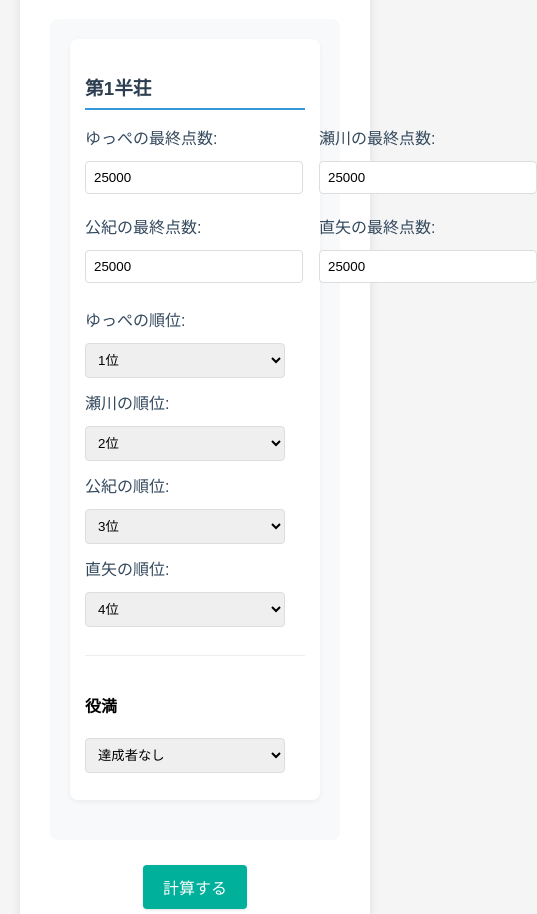
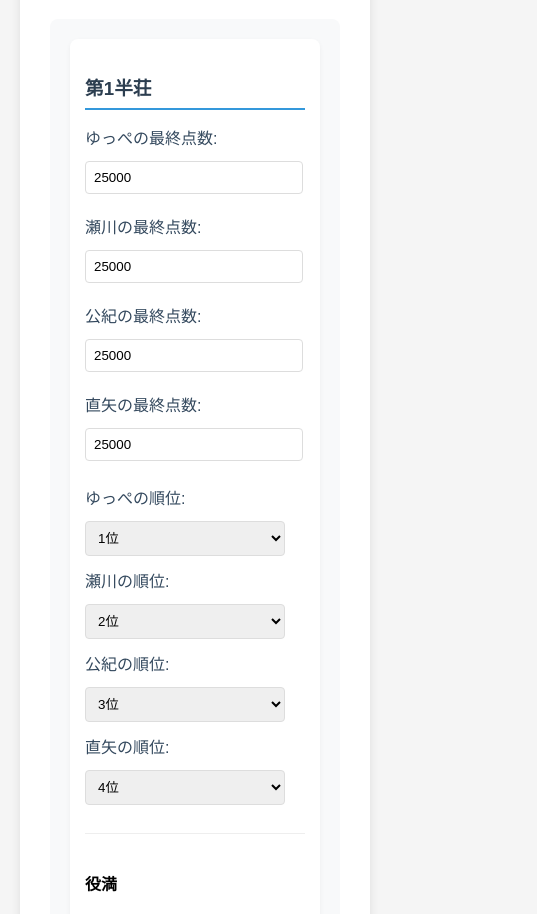
Before and after one commit to TakedaMK/TakedaMK.MahjongPaymentCalculator, a React (Create React App) app: page / in a window 390 px wide. Shown: the part 1066-1980 px from the top of the page, 537 px wide, since content can reach past the window. Built offline with nearby package versions, Linux system fonts and the light colour scheme.

Commit message:
計算時、各半荘のポイントが見れるように変更

```diff
--- a/src/components/Calculator.tsx
+++ b/src/components/Calculator.tsx
@@ -55,6 +55,21 @@ const Calculator: React.FC = () => {
 
   // 実力反映率 γ（0〜1）。例: 0.3 = 総額の30%を成績で動かす
   const [gamma, setGamma] = useState<number>(0.3);
+
+  // レスポンシブ対応：画面幅に応じてグリッド列数を変更
+  const [isNarrowScreen, setIsNarrowScreen] = useState<boolean>(false);
+
+  // 画面幅の監視
+  useEffect(() => {
+    const checkScreenWidth = () => {
+      setIsNarrowScreen(window.innerWidth < 600); // 600px未満で縦並び
+    };
+
+    checkScreenWidth(); // 初期チェック
+    window.addEventListener('resize', checkScreenWidth);
+
+    return () => window.removeEventListener('resize', checkScreenWidth);
+  }, []);
 
   // 計算結果を保存用に持っておく
   const [tempResults, setTempResults] = useState<{
@@ -267,6 +282,21 @@ const Calculator: React.FC = () => {
     // 最後に一回だけ会計
     const finalAmounts = settleOnceAtEnd(final, totalAmount, gamma);
 
+    // 保存用に構造化
+    const gamesWithDetails = gameResults.map((g, idx) => ({
+      gameNumber: idx + 1,
+      ranks: g.ranks,
+      scores: g.scores,
+      isFlying: g.isFlying,
+      points: perGame[idx], // この半荘での4人のポイント
+      yakuman: g.yakuman.playerIndex !== null && g.yakuman.yakumanName
+        ? {
+            playerName: players[g.yakuman.playerIndex].name,
+            yakumanName: g.yakuman.yakumanName,
+          }
+        : null,
+    }));
+
     // 表示用：成績順に表示するか、プレイヤー配列順で表示するかはお好みで
     // ここではプレイヤー配列順
     let results = `${gameCount}半荘の合計結果（γ率: ${(gamma * 100).toFixed(0)}%）\n\n`;
@@ -287,6 +317,22 @@ const Calculator: React.FC = () => {
     });
     results += '\n';
 
+    // 各半荘の詳細を表示
+    results += '【各半荘の結果】\n';
+    gamesWithDetails.forEach((game, gameIdx) => {
+      results += `第${game.gameNumber}半荘:\n`;
+      players.forEach((p, i) => {
+        const score = parseInt(game.scores[i], 10);
+        const rank = game.ranks[i];
+        const point = game.points[i];
+        results += `  ${p.name}: ${score.toLocaleString()}点 (${rank}位) → ${point >= 0 ? '+' : ''}${point.toFixed(1)}pt\n`;
+      });
+      if (game.yakuman) {
+        results += `  ※役満: ${game.yakuman.playerName} (${game.yakuman.yakumanName})\n`;
+      }
+      results += '\n';
+    });
+
     // 補足情報を表示
     results += '--- 補足情報 ---\n';
     players.forEach((p, i) => {
@@ -301,21 +347,6 @@ const Calculator: React.FC = () => {
     if (totalPaid !== totalAmount) {
       results += `\n※丸め調整のため合計 ${totalPaid.toLocaleString()} 円（卓代 ${totalAmount.toLocaleString()} 円と ±${totalPaid - totalAmount} 円の誤差）\n`;
     }
-
-    // 保存用に構造化
-    const gamesWithDetails = gameResults.map((g, idx) => ({
-      gameNumber: idx + 1,
-      ranks: g.ranks,
-      scores: g.scores,
-      isFlying: g.isFlying,
-      points: perGame[idx], // この半荘での4人のポイント
-      yakuman: g.yakuman.playerIndex !== null && g.yakuman.yakumanName
-        ? {
-            playerName: players[g.yakuman.playerIndex].name,
-            yakumanName: g.yakuman.yakumanName,
-          }
-        : null,
-    }));
 
     setCalculationResult(results);
     setTempResults({
@@ -479,7 +510,12 @@ const Calculator: React.FC = () => {
             <h3>第{gameIndex + 1}半荘</h3>
 
             {/* スコア入力 */}
-            <div className="player-scores" style={{ display: 'grid', gridTemplateColumns: '1fr 1fr', gap: '8px 16px', marginBottom: 12 }}>
+            <div className="player-scores" style={{
+              display: 'grid',
+              gridTemplateColumns: isNarrowScreen ? '1fr' : '1fr 1fr',
+              gap: '8px 16px',
+              marginBottom: 12
+            }}>
               {players.map((player, playerIndex) => (
                 <div key={`score_${player.id}`} className="score-input-group">
                   <label htmlFor={`score${player.id}_${gameIndex + 1}`}>
```
